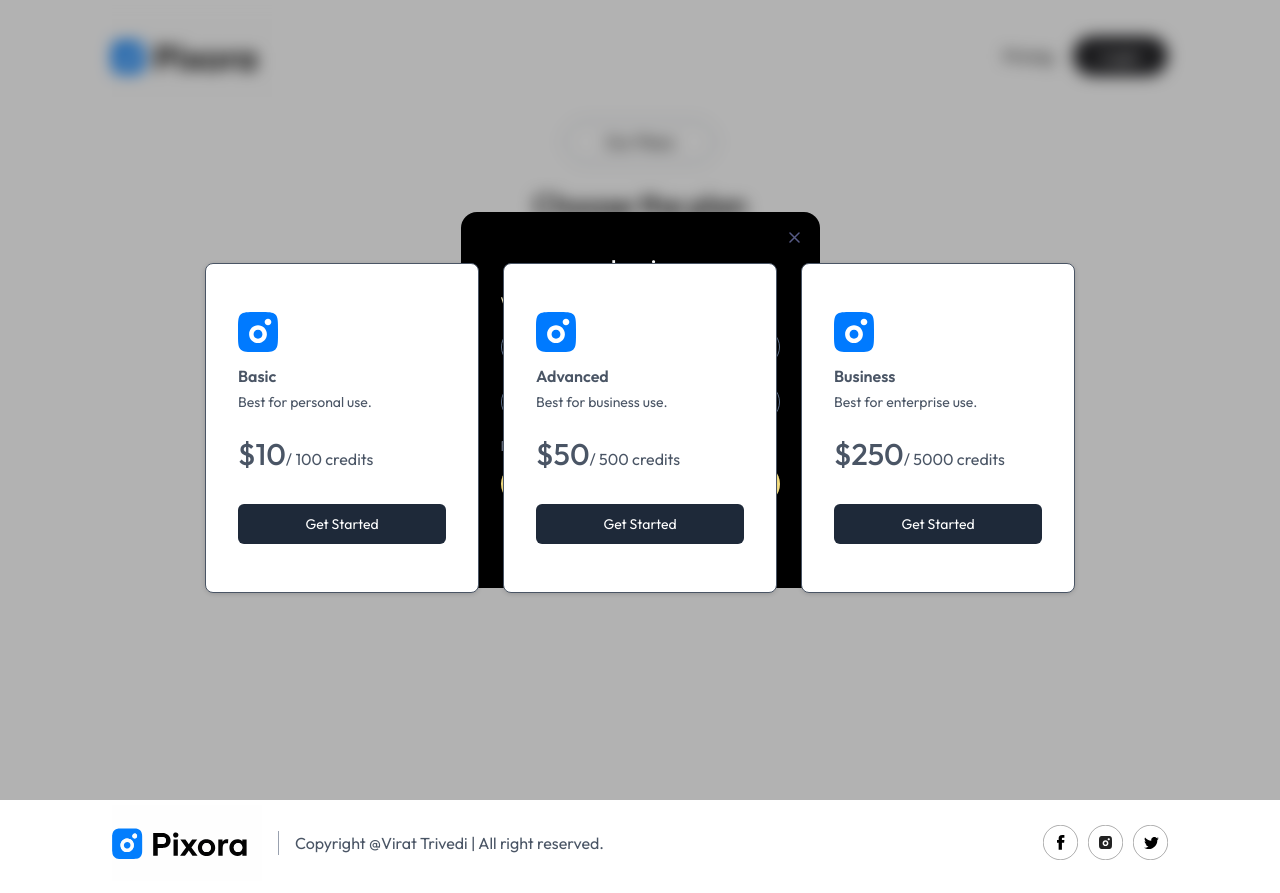
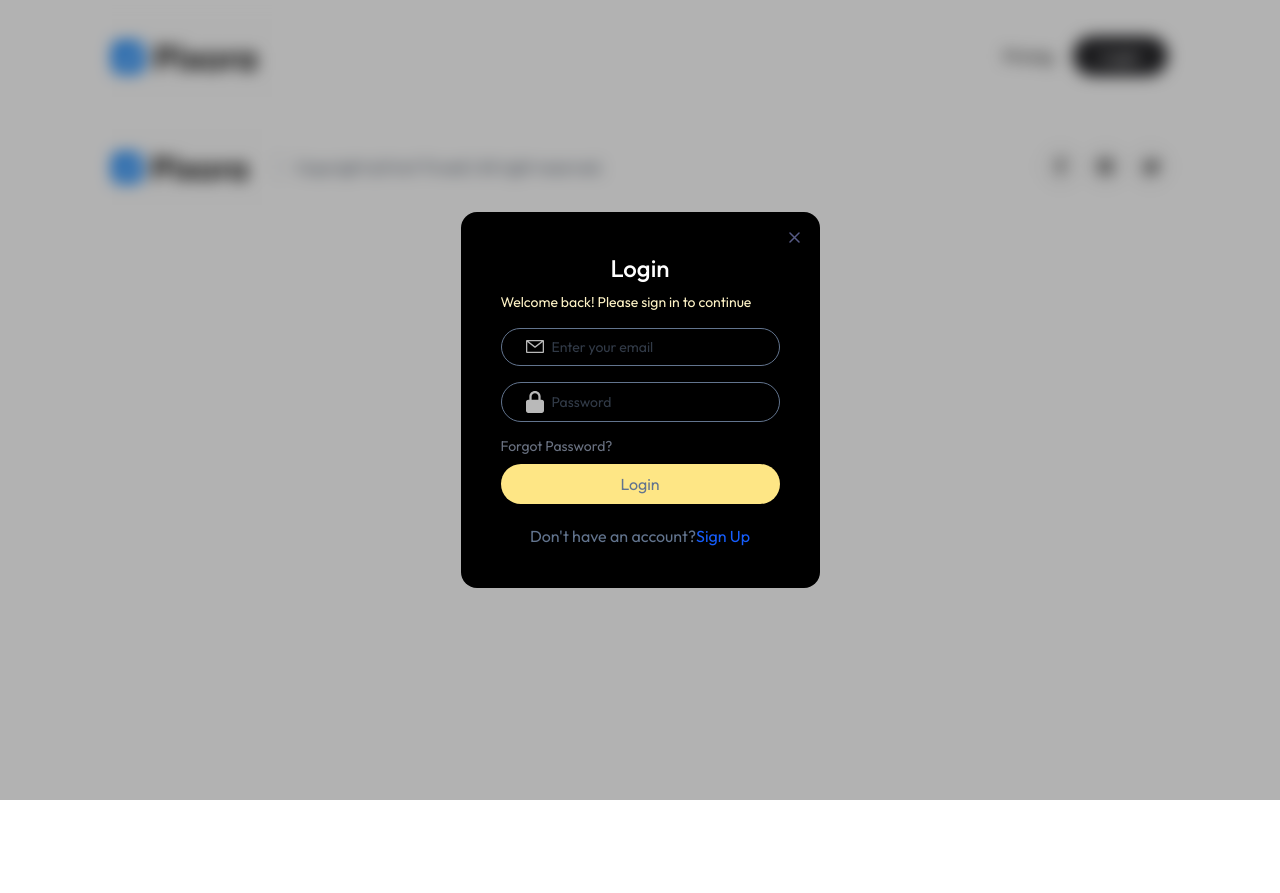
Before and after one commit to Viratt737/Pixora, a React (Vite) app in the folder Client/: page /buycreadits in a window 1280 px wide. Both pictures are taken after a click on the button "Login". After the commit the page ends 800 px from the top, so only its background shows below. Built offline with nearby package versions, Linux system fonts and the light colour scheme.

Commit message:
fix some bug in client side

```diff
--- a/Client/src/App.jsx
+++ b/Client/src/App.jsx
@@ -18,7 +18,7 @@ const App = () => {
         <Routes>
         <Route path='/' element={<Home/>}/>
         <Route path='/result' element={<Result/>}/>
-        <Route path='/buycreadits' element={<BuyCreadit/>}/>
+        <Route path='/buycredits' element={<BuyCreadit/>}/>
       </Routes>
       <Footer />
 
--- a/Client/src/components/Login.jsx
+++ b/Client/src/components/Login.jsx
@@ -14,7 +14,7 @@ const Login = () => {
 
 
   return (
-    <div className='absolute top-0 left-0 right-0
+    <div className='fixed top-0 left-0 right-0 z-50
     bottom-0 backdrop-blur-sm bg-black/30 flex
     justify-center items-center'>
       <form className='relative bg-black p-10 rounded-2xl
```
